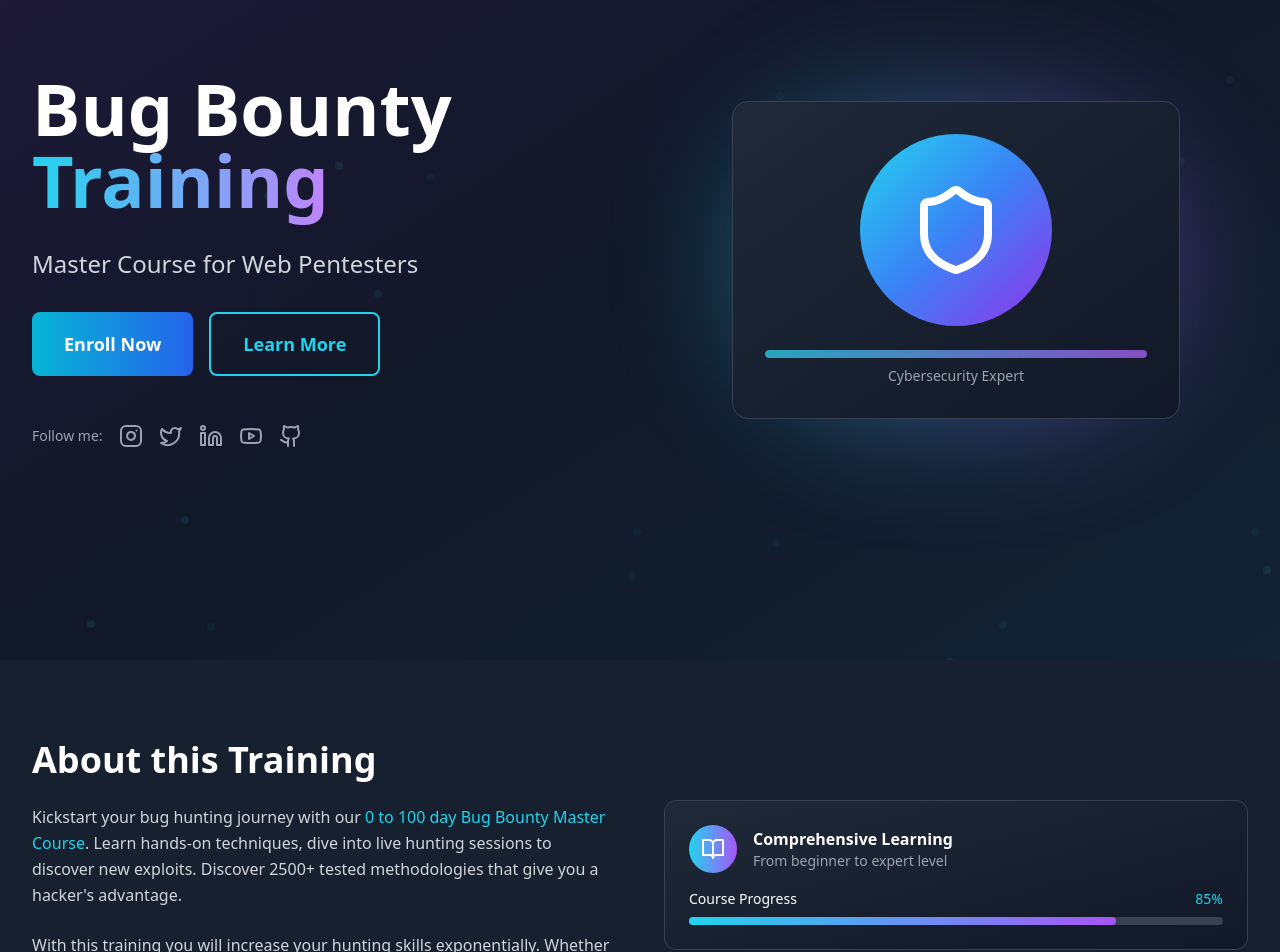
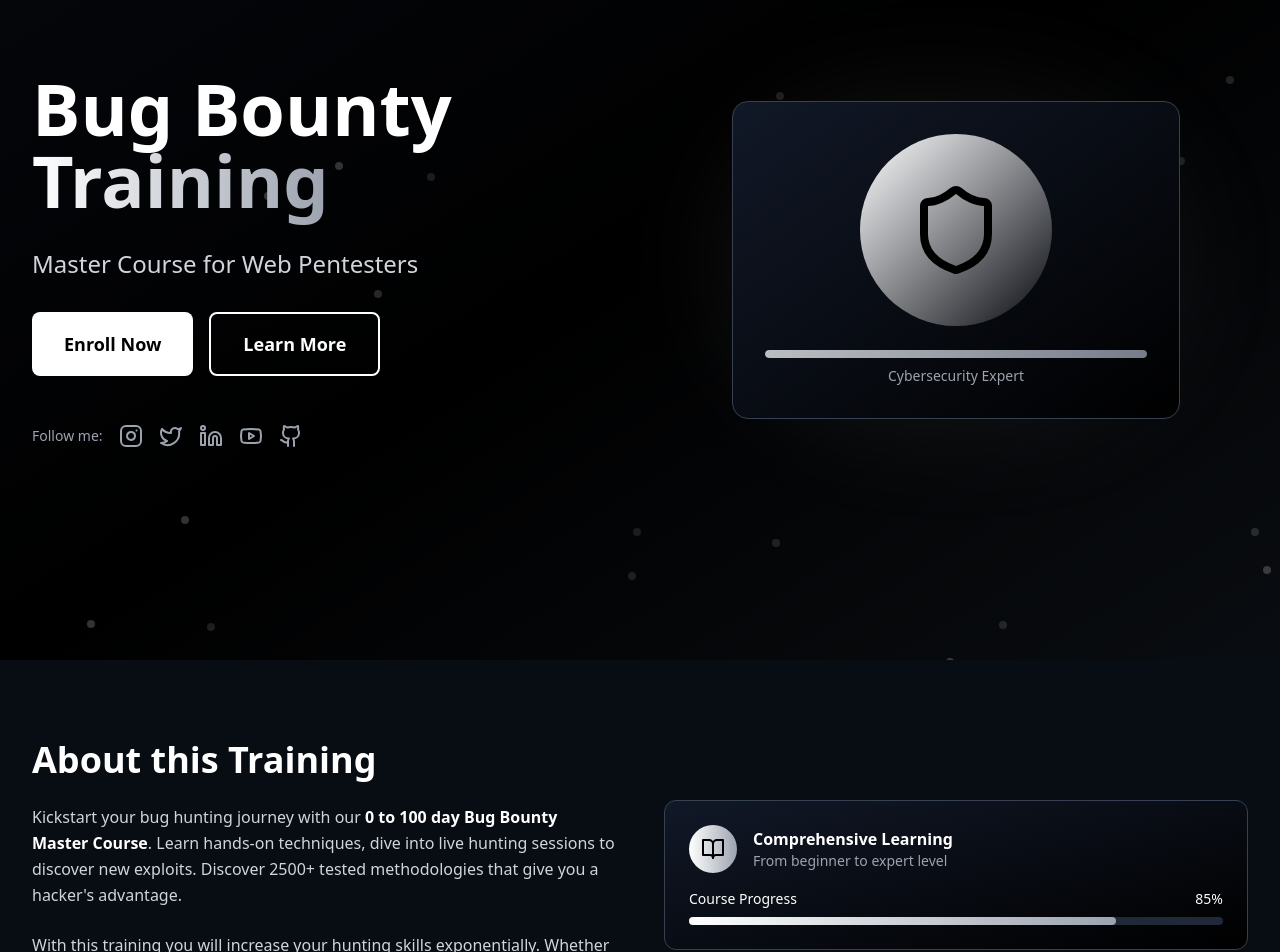
Before and after one commit to bharath0990/Bug-Bounty-Website, a React (Vite) app: page / in a window 1280 px wide. Shown: the part 140-1092 px from the top of the page. Built offline with nearby package versions, Linux system fonts and the light colour scheme.

Commit message:
Transform to Black and White Theme

```diff
--- a/src/App.tsx
+++ b/src/App.tsx
@@ -112,21 +112,21 @@ function App() {
   ];
 
   return (
-    <div className="min-h-screen bg-gray-900 text-white">
+    <div className="min-h-screen bg-black text-white">
       {/* Navigation */}
-      <nav className="fixed top-0 w-full z-50 bg-gray-900/95 backdrop-blur-sm border-b border-gray-800">
+      <nav className="fixed top-0 w-full z-50 bg-black/95 backdrop-blur-sm border-b border-gray-800">
         <div className="max-w-7xl mx-auto px-4 sm:px-6 lg:px-8">
           <div className="flex justify-between items-center h-16">
             <div className="flex items-center space-x-2">
-              <Shield className="h-8 w-8 text-cyan-400" />
+              <Shield className="h-8 w-8 text-white" />
               <span className="text-xl font-bold">ETHICAL HACKER MURARI</span>
             </div>
 
             <div className="hidden md:flex items-center space-x-8">
-              <a href="#about" className="hover:text-cyan-400 transition-colors">About</a>
-              <a href="#content" className="hover:text-cyan-400 transition-colors">Content</a>
-              <a href="#features" className="hover:text-cyan-400 transition-colors">Features</a>
-              <a href="#testimonials" className="hover:text-cyan-400 transition-colors">Reviews</a>
+              <a href="#about" className="hover:text-gray-300 transition-colors">About</a>
+              <a href="#content" className="hover:text-gray-300 transition-colors">Content</a>
+              <a href="#features" className="hover:text-gray-300 transition-colors">Features</a>
+              <a href="#testimonials" className="hover:text-gray-300 transition-colors">Reviews</a>
 
               {/* Social Media Links */}
               <div className="flex items-center space-x-3 ml-4 pl-4 border-l border-gray-700">
@@ -136,7 +136,7 @@ function App() {
                     href={social.href}
                     target="_blank"
                     rel="noopener noreferrer"
-                    className="text-gray-400 hover:text-cyan-400 transition-colors transform hover:scale-110"
+                    className="text-gray-400 hover:text-white transition-colors transform hover:scale-110"
                     aria-label={social.label}
                   >
                     <social.icon className="w-5 h-5" />
@@ -156,12 +156,12 @@ function App() {
 
         {/* Mobile Menu */}
         {isMenuOpen && (
-          <div className="md:hidden bg-gray-800 border-t border-gray-700">
+          <div className="md:hidden bg-gray-900 border-t border-gray-700">
             <div className="px-2 pt-2 pb-3 space-y-1">
-              <a href="#about" className="block px-3 py-2 hover:bg-gray-700 rounded-md">About</a>
-              <a href="#content" className="block px-3 py-2 hover:bg-gray-700 rounded-md">Content</a>
-              <a href="#features" className="block px-3 py-2 hover:bg-gray-700 rounded-md">Features</a>
-              <a href="#testimonials" className="block px-3 py-2 hover:bg-gray-700 rounded-md">Reviews</a>
+              <a href="#about" className="block px-3 py-2 hover:bg-gray-800 rounded-md">About</a>
+              <a href="#content" className="block px-3 py-2 hover:bg-gray-800 rounded-md">Content</a>
+              <a href="#features" className="block px-3 py-2 hover:bg-gray-800 rounded-md">Features</a>
+              <a href="#testimonials" className="block px-3 py-2 hover:bg-gray-800 rounded-md">Reviews</a>
 
               {/* Mobile Social Links */}
               <div className="flex justify-center space-x-4 pt-4 pb-2 border-t border-gray-700 mt-4">
@@ -171,7 +171,7 @@ function App() {
                     href={social.href}
                     target="_blank"
                     rel="noopener noreferrer"
-                    className="text-gray-400 hover:text-cyan-400 transition-colors transform hover:scale-110"
+                    className="text-gray-400 hover:text-white transition-colors transform hover:scale-110"
                     aria-label={social.label}
                   >
                     <social.icon className="w-6 h-6" />
@@ -185,14 +185,14 @@ function App() {
 
       {/* Hero Section */}
       <section className="relative min-h-screen flex items-center justify-center overflow-hidden">
-        <div className="absolute inset-0 bg-gradient-to-br from-purple-900/20 via-gray-900 to-cyan-900/20"></div>
+        <div className="absolute inset-0 bg-gradient-to-br from-gray-900/30 via-black to-gray-800/30"></div>
 
         {/* Animated background elements */}
-        <div className="absolute inset-0 opacity-10">
+        <div className="absolute inset-0 opacity-20">
           {[...Array(20)].map((_, i) => (
             <div
               key={i}
-              className="absolute w-2 h-2 bg-cyan-400 rounded-full animate-pulse"
+              className="absolute w-2 h-2 bg-white rounded-full animate-pulse"
               style={{
                 left: `${Math.random() * 100}%`,
                 top: `${Math.random() * 100}%`,
@@ -208,7 +208,7 @@ function App() {
             <div className="space-y-8 animate-fade-in-left">
               <h1 className="text-5xl lg:text-7xl font-bold leading-tight">
                 Bug Bounty{' '}
-                <span className="text-transparent bg-clip-text bg-gradient-to-r from-cyan-400 to-purple-400">
+                <span className="text-transparent bg-clip-text bg-gradient-to-r from-white to-gray-400">
                   Training
                 </span>
               </h1>
@@ -220,11 +220,11 @@ function App() {
               <div className="flex flex-col sm:flex-row gap-4">
                 <button
                   onClick={handleEnrollNow}
-                  className="px-8 py-4 bg-gradient-to-r from-cyan-500 to-blue-600 hover:from-cyan-400 hover:to-blue-500 rounded-lg font-semibold text-lg transition-all duration-300 transform hover:scale-105 hover:shadow-lg hover:shadow-cyan-500/25"
+                  className="px-8 py-4 bg-white text-black hover:bg-gray-200 rounded-lg font-semibold text-lg transition-all duration-300 transform hover:scale-105 hover:shadow-lg hover:shadow-white/25"
                 >
                   Enroll Now
                 </button>
-                <button className="px-8 py-4 border-2 border-cyan-400 text-cyan-400 hover:bg-cyan-400 hover:text-gray-900 rounded-lg font-semibold text-lg transition-all duration-300">
+                <button className="px-8 py-4 border-2 border-white text-white hover:bg-white hover:text-black rounded-lg font-semibold text-lg transition-all duration-300">
                   Learn More
                 </button>
               </div>
@@ -238,7 +238,7 @@ function App() {
                     href={social.href}
                     target="_blank"
                     rel="noopener noreferrer"
-                    className="text-gray-400 hover:text-cyan-400 transition-all duration-300 transform hover:scale-125 hover:rotate-12"
+                    className="text-gray-400 hover:text-white transition-all duration-300 transform hover:scale-125 hover:rotate-12"
                     aria-label={social.label}
                   >
                     <social.icon className="w-6 h-6" />
@@ -249,14 +249,14 @@ function App() {
 
             <div className="relative animate-fade-in-right">
               <div className="relative w-full max-w-md mx-auto">
-                <div className="absolute inset-0 bg-gradient-to-r from-cyan-400 to-purple-500 rounded-full blur-3xl opacity-20 animate-pulse"></div>
-                <div className="relative bg-gradient-to-br from-gray-800 to-gray-900 rounded-2xl p-8 border border-gray-700">
-                  <div className="w-48 h-48 mx-auto bg-gradient-to-br from-cyan-400 via-blue-500 to-purple-600 rounded-full flex items-center justify-center">
-                    <Shield className="w-24 h-24 text-white" />
+                <div className="absolute inset-0 bg-gradient-to-r from-white/20 to-gray-400/20 rounded-full blur-3xl opacity-30 animate-pulse"></div>
+                <div className="relative bg-gradient-to-br from-gray-900 to-black rounded-2xl p-8 border border-gray-700">
+                  <div className="w-48 h-48 mx-auto bg-gradient-to-br from-white via-gray-300 to-gray-600 rounded-full flex items-center justify-center">
+                    <Shield className="w-24 h-24 text-black" />
                   </div>
                   <div className="mt-6 text-center">
-                    <div className="w-full h-2 bg-gray-700 rounded-full overflow-hidden">
-                      <div className="h-full bg-gradient-to-r from-cyan-400 to-purple-500 rounded-full animate-pulse"></div>
+                    <div className="w-full h-2 bg-gray-800 rounded-full overflow-hidden">
+                      <div className="h-full bg-gradient-to-r from-white to-gray-400 rounded-full animate-pulse"></div>
                     </div>
                     <p className="mt-2 text-sm text-gray-400">Cybersecurity Expert</p>
                   </div>
@@ -268,13 +268,13 @@ function App() {
       </section>
 
       {/* About Section */}
-      <section id="about" className="py-20 bg-gray-800/50">
+      <section id="about" className="py-20 bg-gray-900/50">
         <div className="max-w-7xl mx-auto px-4 sm:px-6 lg:px-8">
           <div className="grid lg:grid-cols-2 gap-12 items-center">
             <div className="space-y-6">
               <h2 className="text-4xl font-bold">About this Training</h2>
               <p className="text-gray-300 leading-relaxed">
-                Kickstart your bug hunting journey with our <span className="text-cyan-400">0 to 100 day Bug Bounty Master Course</span>. Learn hands-on techniques, dive into live hunting sessions to discover new exploits. Discover 2500+ tested methodologies that give you a hacker's advantage.
+                Kickstart your bug hunting journey with our <span className="text-white font-semibold">0 to 100 day Bug Bounty Master Course</span>. Learn hands-on techniques, dive into live hunting sessions to discover new exploits. Discover 2500+ tested methodologies that give you a hacker's advantage.
               </p>
               <p className="text-gray-300 leading-relaxed">
                 With this training you will increase your hunting skills exponentially. Whether you're just starting out or already hunting bugs, our course will take you to the next level. Ray ahead of the game and become a top bug hunter with us!
@@ -282,10 +282,10 @@ function App() {
             </div>
 
             <div className="relative">
-              <div className="bg-gradient-to-br from-gray-800 to-gray-900 rounded-xl p-6 border border-gray-700">
+              <div className="bg-gradient-to-br from-gray-900 to-black rounded-xl p-6 border border-gray-700">
                 <div className="flex items-center space-x-4 mb-4">
-                  <div className="w-12 h-12 bg-gradient-to-r from-cyan-400 to-purple-500 rounded-full flex items-center justify-center">
-                    <BookOpen className="w-6 h-6 text-white" />
+                  <div className="w-12 h-12 bg-gradient-to-r from-white to-gray-400 rounded-full flex items-center justify-center">
+                    <BookOpen className="w-6 h-6 text-black" />
                   </div>
                   <div>
                     <h3 className="font-semibold">Comprehensive Learning</h3>
@@ -295,10 +295,10 @@ function App() {
                 <div className="space-y-2">
                   <div className="flex justify-between text-sm">
                     <span>Course Progress</span>
-                    <span className="text-cyan-400">85%</span>
+                    <span className="text-white">85%</span>
                   </div>
-                  <div className="w-full bg-gray-700 rounded-full h-2">
-                    <div className="bg-gradient-to-r from-cyan-400 to-purple-500 h-2 rounded-full w-4/5"></div>
+                  <div className="w-full bg-gray-800 rounded-full h-2">
+                    <div className="bg-gradient-to-r from-white to-gray-400 h-2 rounded-full w-4/5"></div>
                   </div>
                 </div>
               </div>
@@ -319,13 +319,13 @@ function App() {
             {courseContent.map((section, index) => (
               <div
                 key={index}
-                className="bg-gradient-to-br from-gray-800 to-gray-900 rounded-xl p-6 border border-gray-700 hover:border-cyan-400/50 transition-all duration-300 hover:transform hover:scale-105"
+                className="bg-gradient-to-br from-gray-900 to-black rounded-xl p-6 border border-gray-700 hover:border-white/50 transition-all duration-300 hover:transform hover:scale-105"
               >
-                <h3 className="text-xl font-semibold mb-4 text-cyan-400">{section.category}</h3>
+                <h3 className="text-xl font-semibold mb-4 text-white">{section.category}</h3>
                 <ul className="space-y-2">
                   {section.topics.map((topic, topicIndex) => (
                     <li key={topicIndex} className="flex items-start space-x-2">
-                      <CheckCircle className="w-4 h-4 text-green-400 mt-0.5 flex-shrink-0" />
+                      <CheckCircle className="w-4 h-4 text-white mt-0.5 flex-shrink-0" />
                       <span className="text-sm text-gray-300">{topic}</span>
                     </li>
                   ))}
@@ -337,7 +337,7 @@ function App() {
       </section>
 
       {/* Features */}
-      <section id="features" className="py-20 bg-gray-800/50">
+      <section id="features" className="py-20 bg-gray-900/50">
         <div className="max-w-7xl mx-auto px-4 sm:px-6 lg:px-8">
           <div className="text-center mb-16">
             <h2 className="text-4xl font-bold mb-4">Features</h2>
@@ -348,10 +348,10 @@ function App() {
             {[...features, ...additionalFeatures].map((feature, index) => (
               <div
                 key={index}
-                className="flex items-center space-x-4 p-4 bg-gradient-to-r from-gray-800 to-gray-900 rounded-lg border border-gray-700 hover:border-cyan-400/50 transition-all duration-300"
+                className="flex items-center space-x-4 p-4 bg-gradient-to-r from-gray-900 to-black rounded-lg border border-gray-700 hover:border-white/50 transition-all duration-300"
               >
-                <div className="w-8 h-8 bg-gradient-to-r from-cyan-400 to-purple-500 rounded-full flex items-center justify-center flex-shrink-0">
-                  <CheckCircle className="w-4 h-4 text-white" />
+                <div className="w-8 h-8 bg-gradient-to-r from-white to-gray-400 rounded-full flex items-center justify-center flex-shrink-0">
+                  <CheckCircle className="w-4 h-4 text-black" />
                 </div>
                 <span className="text-gray-300">{feature}</span>
               </div>
@@ -366,20 +366,20 @@ function App() {
           <h2 className="text-4xl font-bold mb-12">Timings</h2>
 
           <div className="grid md:grid-cols-3 gap-8">
-            <div className="bg-gradient-to-br from-gray-800 to-gray-900 rounded-xl p-8 border border-gray-700">
-              <Clock className="w-12 h-12 text-cyan-400 mx-auto mb-4" />
+            <div className="bg-gradient-to-br from-gray-900 to-black rounded-xl p-8 border border-gray-700">
+              <Clock className="w-12 h-12 text-white mx-auto mb-4" />
               <h3 className="text-xl font-semibold mb-2">Duration</h3>
               <p className="text-gray-400">8+ to 10 Weeks</p>
             </div>
 
-            <div className="bg-gradient-to-br from-gray-800 to-gray-900 rounded-xl p-8 border border-gray-700">
-              <Users className="w-12 h-12 text-cyan-400 mx-auto mb-4" />
+            <div className="bg-gradient-to-br from-gray-900 to-black rounded-xl p-8 border border-gray-700">
+              <Users className="w-12 h-12 text-white mx-auto mb-4" />
               <h3 className="text-xl font-semibold mb-2">Schedule</h3>
               <p className="text-gray-400">Wednesday to Sunday Every week</p>
             </div>
 
-            <div className="bg-gradient-to-br from-gray-800 to-gray-900 rounded-xl p-8 border border-gray-700">
-              <Award className="w-12 h-12 text-cyan-400 mx-auto mb-4" />
+            <div className="bg-gradient-to-br from-gray-900 to-black rounded-xl p-8 border border-gray-700">
+              <Award className="w-12 h-12 text-white mx-auto mb-4" />
               <h3 className="text-xl font-semibold mb-2">Sessions</h3>
               <p className="text-gray-400">6 to 10 hours + Live Hunting Sessions</p>
             </div>
@@ -388,7 +388,7 @@ function App() {
       </section>
 
       {/* Testimonials */}
-      <section id="testimonials" className="py-20 bg-gray-800/50">
+      <section id="testimonials" className="py-20 bg-gray-900/50">
         <div className="max-w-7xl mx-auto px-4 sm:px-6 lg:px-8">
           <div className="text-center mb-16">
             <h2 className="text-4xl font-bold mb-4">What People Are Saying</h2>
@@ -399,23 +399,23 @@ function App() {
             {testimonials.map((testimonial, index) => (
               <div
                 key={index}
-                className="bg-gradient-to-br from-gray-800 to-gray-900 rounded-xl p-8 border border-gray-700 hover:border-cyan-400/50 transition-all duration-300"
+                className="bg-gradient-to-br from-gray-900 to-black rounded-xl p-8 border border-gray-700 hover:border-white/50 transition-all duration-300"
               >
                 <div className="flex items-center space-x-4 mb-6">
-                  <div className="w-16 h-16 bg-gradient-to-r from-cyan-400 to-purple-500 rounded-full flex items-center justify-center">
-                    <span className="text-white font-semibold text-lg">
+                  <div className="w-16 h-16 bg-gradient-to-r from-white to-gray-400 rounded-full flex items-center justify-center">
+                    <span className="text-black font-semibold text-lg">
                       {testimonial.name.split(' ').map(n => n[0]).join('')}
                     </span>
                   </div>
                   <div>
                     <h3 className="font-semibold text-lg">{testimonial.name}</h3>
-                    <p className="text-cyan-400 text-sm">{testimonial.role}</p>
+                    <p className="text-white text-sm">{testimonial.role}</p>
                   </div>
                 </div>
 
                 <div className="flex mb-4">
                   {[...Array(5)].map((_, i) => (
-                    <Star key={i} className="w-5 h-5 text-yellow-400 fill-current" />
+                    <Star key={i} className="w-5 h-5 text-white fill-current" />
                   ))}
                 </div>
 
@@ -427,7 +427,7 @@ function App() {
       </section>
 
       {/* Final CTA */}
-      <section className="py-20 bg-gradient-to-r from-cyan-900/50 to-purple-900/50">
+      <section className="py-20 bg-gradient-to-r from-gray-900/80 to-black/80">
         <div className="max-w-4xl mx-auto px-4 sm:px-6 lg:px-8 text-center">
           <h2 className="text-4xl lg:text-5xl font-bold mb-6">
             Unlock Your Future with Our Premium Course
@@ -435,7 +435,7 @@ function App() {
 
           <div className="mb-8">
             <p className="text-2xl font-semibold mb-2">
-              Get lifetime access to our exclusive course for just <span className="text-cyan-400">₹499 INR or 75 USD</span>
+              Get lifetime access to our exclusive course for just <span className="text-white">₹499 INR or 75 USD</span>
             </p>
             <p className="text-gray-400">
               This price includes full access to all materials, updates, and expert guidance. Transform your skills and reach new heights in your career.
@@ -444,7 +444,7 @@ function App() {
 
           <button
             onClick={handleEnrollNow}
-            className="inline-flex items-center px-12 py-4 bg-gradient-to-r from-cyan-500 to-blue-600 hover:from-cyan-400 hover:to-blue-500 rounded-xl font-semibold text-xl transition-all duration-300 transform hover:scale-105 hover:shadow-2xl hover:shadow-cyan-500/25 mb-6"
+            className="inline-flex items-center px-12 py-4 bg-white text-black hover:bg-gray-200 rounded-xl font-semibold text-xl transition-all duration-300 transform hover:scale-105 hover:shadow-2xl hover:shadow-white/25 mb-6"
           >
             Start Your Journey
             <ArrowRight className="ml-2 w-6 h-6" />
@@ -457,11 +457,11 @@ function App() {
       </section>
 
       {/* Footer */}
-      <footer className="py-12 bg-gray-900 border-t border-gray-800">
+      <footer className="py-12 bg-black border-t border-gray-800">
         <div className="max-w-7xl mx-auto px-4 sm:px-6 lg:px-8">
           <div className="grid md:grid-cols-3 gap-8 items-center">
             <div className="flex items-center space-x-2">
-              <Shield className="h-8 w-8 text-cyan-400" />
+              <Shield className="h-8 w-8 text-white" />
               <span className="text-xl font-bold">ETHICAL HACKER MURARI</span>
             </div>
 
@@ -473,7 +473,7 @@ function App() {
                     href={social.href}
                     target="_blank"
                     rel="noopener noreferrer"
-                    className="text-gray-400 hover:text-cyan-400 transition-all duration-300 transform hover:scale-125"
+                    className="text-gray-400 hover:text-white transition-all duration-300 transform hover:scale-125"
                     aria-label={social.label}
                   >
                     <social.icon className="w-6 h-6" />
--- a/src/index.css
+++ b/src/index.css
@@ -40,16 +40,16 @@
 }
 
 ::-webkit-scrollbar-track {
-  background: #1f2937;
+  background: #000000;
 }
 
 ::-webkit-scrollbar-thumb {
-  background: linear-gradient(to bottom, #06b6d4, #8b5cf6);
+  background: linear-gradient(to bottom, #ffffff, #6b7280);
   border-radius: 4px;
 }
 
 ::-webkit-scrollbar-thumb:hover {
-  background: linear-gradient(to bottom, #0891b2, #7c3aed);
+  background: linear-gradient(to bottom, #f3f4f6, #4b5563);
 }
 
 /* Smooth scrolling */
@@ -58,14 +58,66 @@ html {
 }
 
 /* Glowing effects */
-.hover\:shadow-cyan-500\/25:hover {
-  box-shadow: 0 25px 50px -12px rgba(6, 182, 212, 0.25);
+.hover\:shadow-white\/25:hover {
+  box-shadow: 0 25px 50px -12px rgba(255, 255, 255, 0.25);
 }
 
 /* Background patterns */
 body {
+  background-color: #000000;
   background-image:
-    radial-gradient(circle at 25px 25px, rgba(6, 182, 212, 0.1) 2px, transparent 0),
-    radial-gradient(circle at 75px 75px, rgba(139, 92, 246, 0.1) 2px, transparent 0);
+    radial-gradient(circle at 25px 25px, rgba(255, 255, 255, 0.05) 2px, transparent 0),
+    radial-gradient(circle at 75px 75px, rgba(156, 163, 175, 0.05) 2px, transparent 0);
   background-size: 100px 100px;
 }
+
+/* Enhanced contrast for better readability */
+.text-gray-300 {
+  color: #d1d5db;
+}
+
+.text-gray-400 {
+  color: #9ca3af;
+}
+
+/* Ensure proper contrast for interactive elements */
+button:focus,
+a:focus {
+  outline: 2px solid #ffffff;
+  outline-offset: 2px;
+}
+
+/* Subtle animations for better UX */
+.transition-all {
+  transition-property: all;
+  transition-timing-function: cubic-bezier(0.4, 0, 0.2, 1);
+  transition-duration: 300ms;
+}
+
+/* Enhanced hover states */
+.hover\:scale-105:hover {
+  transform: scale(1.05);
+}
+
+.hover\:scale-110:hover {
+  transform: scale(1.1);
+}
+
+.hover\:scale-125:hover {
+  transform: scale(1.25);
+}
+
+/* Gradient text effects */
+.bg-gradient-to-r {
+  background-image: linear-gradient(to right, var(--tw-gradient-stops));
+}
+
+.from-white {
+  --tw-gradient-from: #ffffff;
+  --tw-gradient-to: rgb(255 255 255 / 0);
+  --tw-gradient-stops: var(--tw-gradient-from), var(--tw-gradient-to);
+}
+
+.to-gray-400 {
+  --tw-gradient-to: #9ca3af;
+}
```
